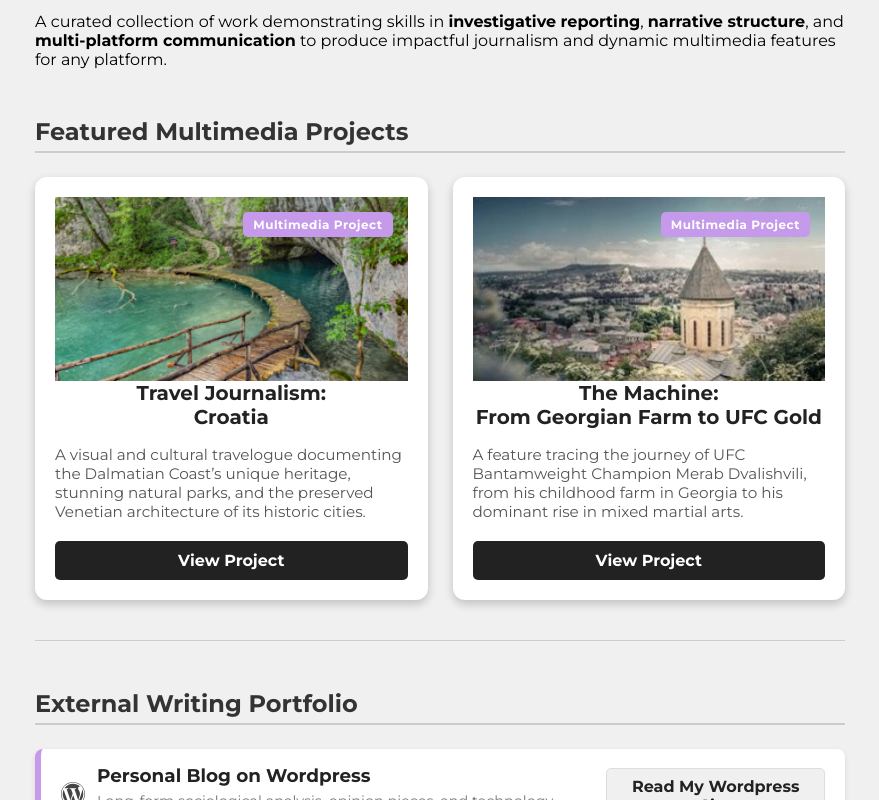
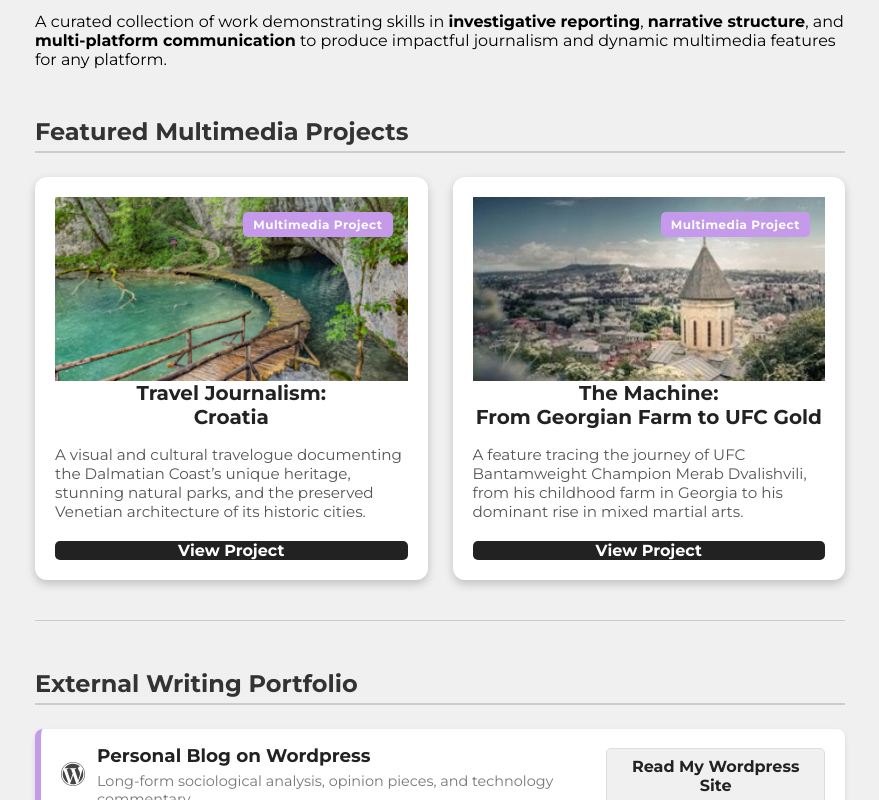
Before and after one commit to angelpadres/Main, a plain HTML site: page writing.html in a window 1280 px wide. Shown: the part 417-1217 px from the top of the page, without its empty margins (200-1079 px from the left). Drawn offline with Linux system fonts and the light colour scheme.

Commit message:
scale fix

```diff
--- a/assets/style.css
+++ b/assets/style.css
@@ -652,7 +652,6 @@ footer a {
     gap: 25px;
 }
 .multimedia-card {
-    /* Mimics the general shape and shadow of your .text-block */
     background-color: white;
     border-radius: 12px;
     box-shadow: 0 4px 10px rgba(0, 0, 0, 0.2);
@@ -660,6 +659,7 @@ footer a {
     position: relative;
     text-align: left;
     transition: transform 0.3s ease, box-shadow 0.3s ease;
+    box-sizing: border-box;
 }
 .multimedia-card:hover {
     transform: translateY(-5px);
@@ -679,7 +679,6 @@ footer a {
     font-style: italic;
     font-size: 0.9em;
 }
-
 .multimedia-card h3 {
     font-size: 1.25rem;
     font-weight: 700;
@@ -687,7 +686,6 @@ footer a {
     margin: 0 0 10px 0;
     text-align: center;
 }
-
 .multimedia-card p {
     font-size: 0.95rem;
     color: #555;
@@ -706,8 +704,6 @@ footer a {
     width: 100%;
     object-fit: cover;
 }
-
-/* Distinct Label/Tag */
 .media-tag {
     position: absolute;
     top: 15px;
@@ -720,30 +716,23 @@ footer a {
     border-radius: 5px;
     letter-spacing: 0.5px;
 }
-
-/* General Button Style (reused for primary CTA) */
 .btn-cta {
     display: block;
     width: 100%;
-    padding: 10px 0; /* Adjusted padding to remove left/right padding conflict */
-    text-align: center; /* FIX: Centers the text within the full-width button */
+    text-align: center;
     text-decoration: none;
     font-weight: 700;
     border-radius: 5px;
     transition: background-color 0.3s ease;
     margin-top: auto; /* Push to bottom of card */
 }
-
 .btn-primary {
     background-color: #222; /* Your header/footer dark color */
     color: white;
 }
-
 .btn-primary:hover {
     background-color: #444;
 }
-
-/* --- SECTION 2: EXTERNAL WRITING PORTFOLIO (Distinct Links) --- */
 
 .external-links {
     display: flex;
@@ -751,7 +740,6 @@ footer a {
     gap: 15px;
     margin-bottom: 3rem;
 }
-
 .external-link-item {
     display: flex;
     align-items: center;
@@ -762,36 +750,30 @@ footer a {
     box-shadow: 0 2px 5px rgba(0, 0, 0, 0.1);
     transition: box-shadow 0.2s ease;
 }
-
 .external-link-item:hover {
     box-shadow: 0 4px 8px rgba(0, 0, 0, 0.2);
 }
-
 .link-icon {
     font-size: 2.2rem;
     margin-right: 20px;
     color: #555; /* Neutral icon color */
 }
-
 .link-info {
     padding-left: .75rem;
     flex-grow: 1;
     text-align: left;
 }
-
 .link-info h3 {
     margin: 0 0 5px 0;
     font-size: 1.15rem;
     font-weight: 700;
     color: #222;
 }
-
 .link-info p {
     margin: 0;
     font-size: 0.9rem;
     color: #777;
 }
-
 .btn-secondary {
     padding: 8px 15px;
     background-color: #f0f0f0; /* Your body background color */
@@ -802,7 +784,6 @@ footer a {
     border-radius: 5px;
     transition: background-color 0.3s ease;
 }
-
 .btn-secondary:hover {
     background-color: #C59AEA;
     color: white;
```
